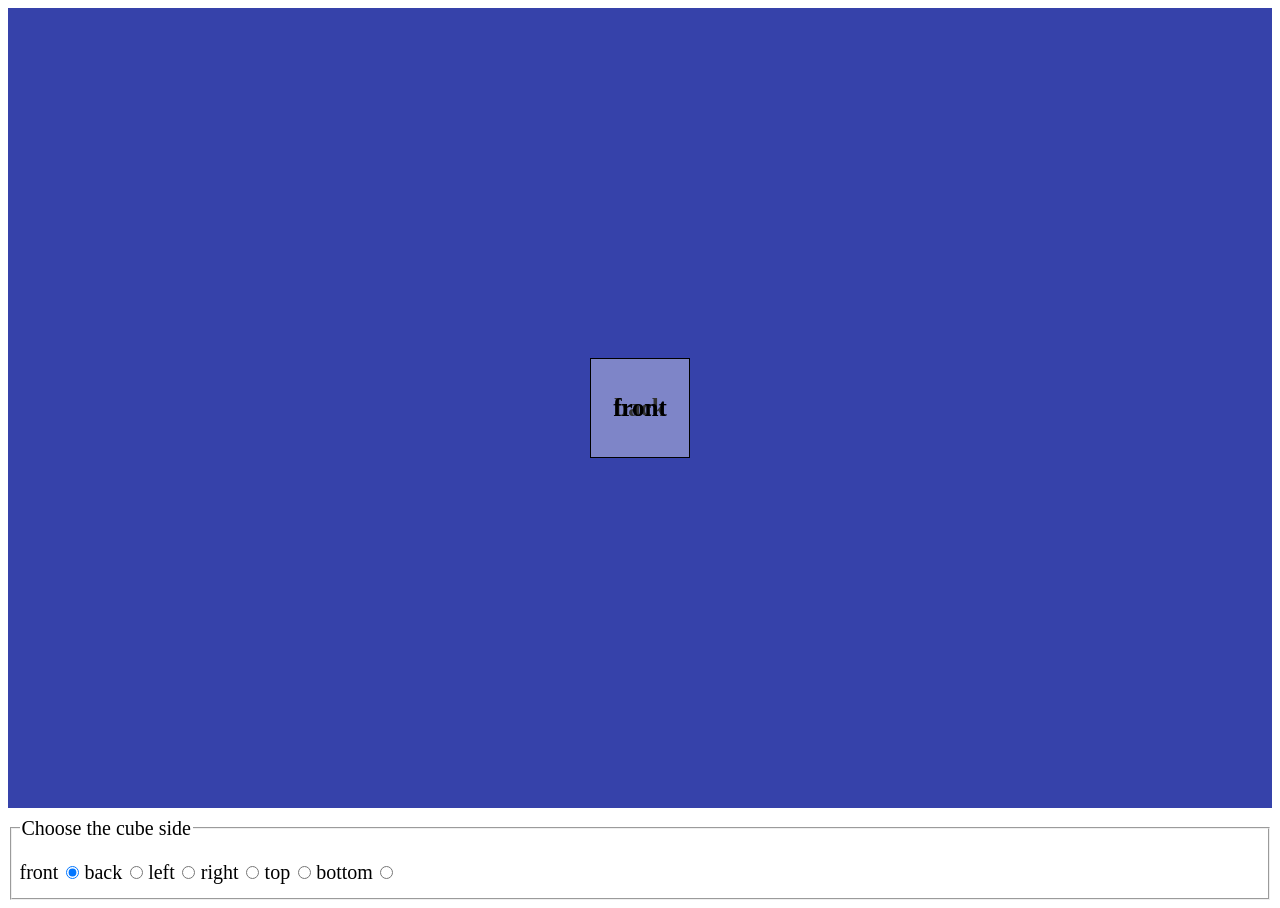
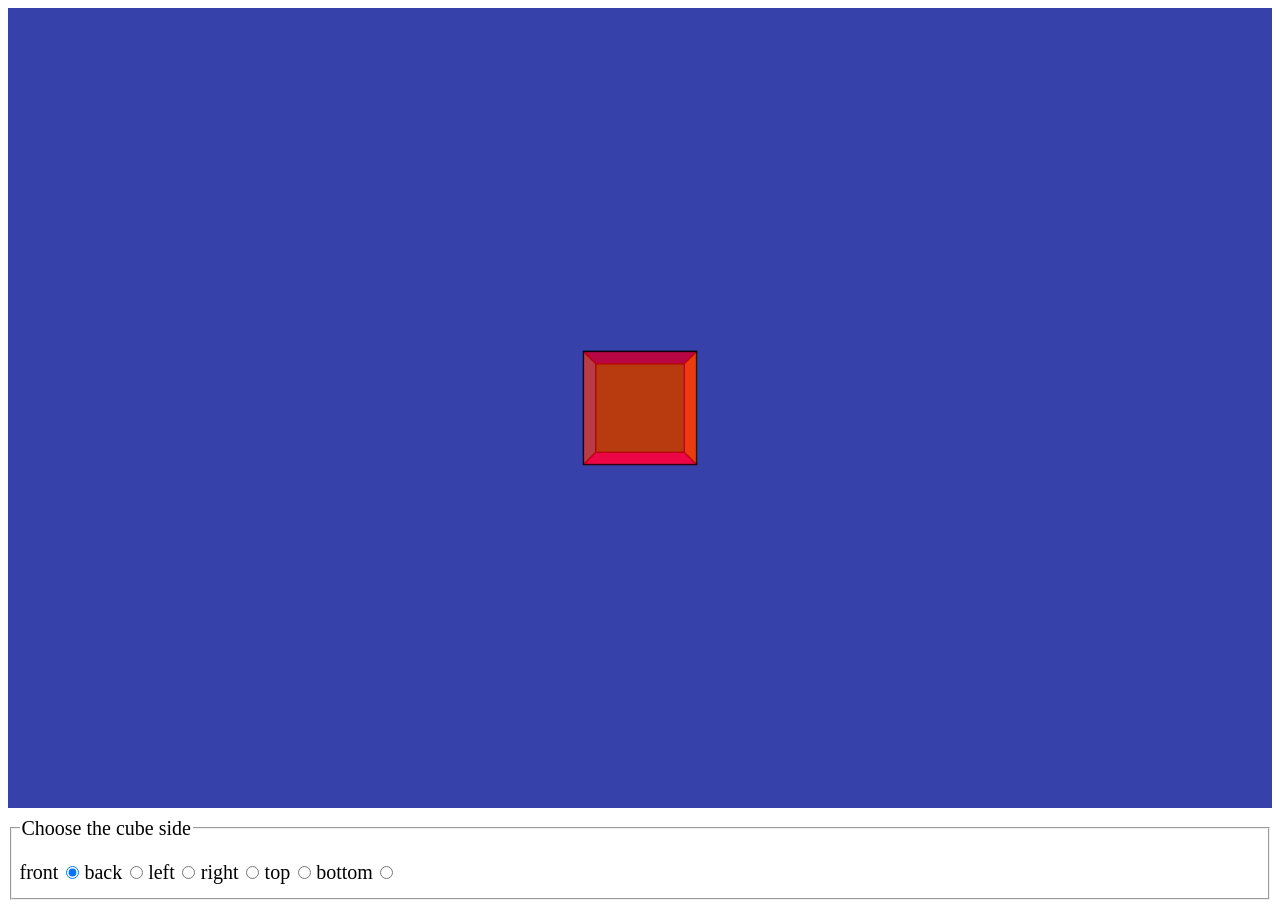
Before and after one commit to HernandezHugo/Practicas, a plain HTML site: page index.html in a window 1280 px wide. Drawn offline with Linux system fonts and the light colour scheme.

Commit message:
can choose each side, each side has a color

```diff
--- a/index.html
+++ b/index.html
@@ -10,12 +10,12 @@
   <body>
     <div class="container">
       <div class="cuboid">
-        <div class="cube_side"><h1>front</h1></div>
-        <div class="cube_side"><h1>back</h1></div>
-        <div class="cube_side"><h1>left</h1></div>
-        <div class="cube_side"><h1>right</h1></div>
-        <div class="cube_side"><h1>top</h1></div>
-        <div class="cube_side"><h1>bottom</h1></div>
+        <div class="cube_side"></div>
+        <div class="cube_side"></div>
+        <div class="cube_side"></div>
+        <div class="cube_side"></div>
+        <div class="cube_side"></div>
+        <div class="cube_side"></div>
       </div>
     </div>
     <fieldset class="radio-group">
--- a/scripts.js
+++ b/scripts.js
@@ -1,26 +1,18 @@
-document.addEventListener('DOMContentLoaded', function () {
-    showCubeSide();
-});
-
-
 const cube = document.querySelector('.cuboid');
 const radioGroup = document.querySelector('.radio-group');
-const currentClass = '';
+var currentSide = '';
 
 function showCubeSide() {
 
-    const checkedRadio = radioGroup.querySelector(':checked');
+    var checkedRadio = radioGroup.querySelector(':checked');
 
-    const side = 'show--' + checkedRadio.value;
+    var newSide = 'show--' + checkedRadio.value;
 
-
-    // if (currentClass) {
-    //     cube.classList.remove(currentClass);
-    // }
-    // cube.classList.add(side);
-    // currentClass = side;
-
-    // console.log(checkedRadio.value);
-
+    if (cube.classList.contains(currentSide)) {
+        cube.classList.remove(currentSide);
+    }
+    cube.classList.add(newSide);
+    currentSide = newSide;
 }
+showCubeSide();
 radioGroup.addEventListener('change', showCubeSide);
--- a/styles.css
+++ b/styles.css
@@ -1,6 +1,20 @@
+:root {
+  --height: 100px;
+  --width: 100px;
+  --depth: 100px;
+
+  --frontColor: hsla(0, 100%, 50%, 0.7);
+  --backColor: hsla(120, 100%, 50%, 0.7);
+  --leftColor: hsla(180, 100%, 50%, 0.7);
+  --rightColor: hsla(60, 100%, 50%, 0.7);
+  --topColor: hsla(240, 100%, 50%, 0.7);
+  --bottomColor: hsla(300, 100%, 50%, 0.7);
+}
+
 html {
   box-sizing: border-box;
 }
+
 *,
 *:before,
 *:after {
@@ -20,22 +34,14 @@ body {
   flex-direction: column;
   align-items: center;
   justify-content: center;
-  /* perspective: 400px; */
-}
-
-h1 {
-  font-size: 2.5rem;
+  perspective: 400px;
 }
 
 .cuboid {
-  --height: 100px;
-  --width: 100px;
-  --depth: 100px;
   height: var(--height);
   width: var(--width);
   position: relative;
-  /* transform: rotateX(24deg) rotateY(32deg); */
-  /* transform: translateZ(-100px); */
+  transform: rotateX(24deg) rotateY(32deg);
   transform-style: preserve-3d;
   transition: transform 1s;
 }
@@ -47,7 +53,6 @@ h1 {
 }
 
 .cube_side {
-  background-color: hsla(0, 0%, 100%, 0.2);
   border: 1px solid black;
   position: absolute;
 }
@@ -55,6 +60,7 @@ h1 {
 .cube_side:nth-of-type(1),
 .cube_side:nth-of-type(2) {
   --coeficient: 0.5;
+  background-color: var(--frontColor);
   height: var(--height);
   width: var(--width);
   transform: translate3d(0, 0, calc(var(--depth) * var(--coeficient)));
@@ -62,11 +68,13 @@ h1 {
 
 .cube_side:nth-of-type(2) {
   --coeficient: -0.5;
+  background-color: var(--backColor);
 }
 
 .cube_side:nth-of-type(3),
 .cube_side:nth-of-type(4) {
   --rotation: 90deg;
+  background-color: var(--leftColor);
   height: var(--height);
   width: var(--depth);
   left: 50%;
@@ -77,11 +85,13 @@ h1 {
 
 .cube_side:nth-of-type(4) {
   --rotation: -90deg;
+  background-color: var(--rightColor);
 }
 
 .cube_side:nth-of-type(5),
 .cube_side:nth-of-type(6) {
   --rotation: -90deg;
+  background-color: var(--topColor);
   height: var(--depth);
   width: var(--width);
   left: 50%;
@@ -92,33 +102,35 @@ h1 {
 
 .cube_side:nth-of-type(6) {
   --rotation: 90deg;
+  background-color: var(--bottomColor);
 }
 
 .show--front {
-  --coeficient: -0.5;
-  transform: translate3d(0, 0, calc(var(--depth) * var(--coeficient)));
+  --rotation: 0deg;
+
+  transform: rotateY(var(--rotation));
 }
 .show--back {
-  --coeficient: 0.5;
-  transform: translate3d(0, 0, calc(var(--depth) * var(--coeficient)));
+  --rotation: 180deg;
+  transform: rotateY(var(--rotation));
 }
 .show--left {
+  --rotation: 90deg;
+  transform: rotateY(var(--rotation))
+    translate3d(0, 0, calc(var(--width) * -0.5));
+}
+.show--right {
   --rotation: -90deg;
   transform: rotateY(var(--rotation))
     translate3d(0, 0, calc(var(--width) * -0.5));
 }
-.show--right {
-  --rotation: 90deg;
-  transform: rotateY(var(--rotation))
-    translate3d(0, 0, calc(var(--width) * -0.5));
-}
 .show--top {
-  --rotation: 90deg;
+  --rotation: -90deg;
   transform: rotateX(var(--rotation))
     translate3d(0, 0, calc(var(--height) * -0.5));
 }
 .show--bottom {
-  --rotation: -90deg;
+  --rotation: 90deg;
   transform: rotateX(var(--rotation))
     translate3d(0, 0, calc(var(--height) * -0.5));
 }
```
